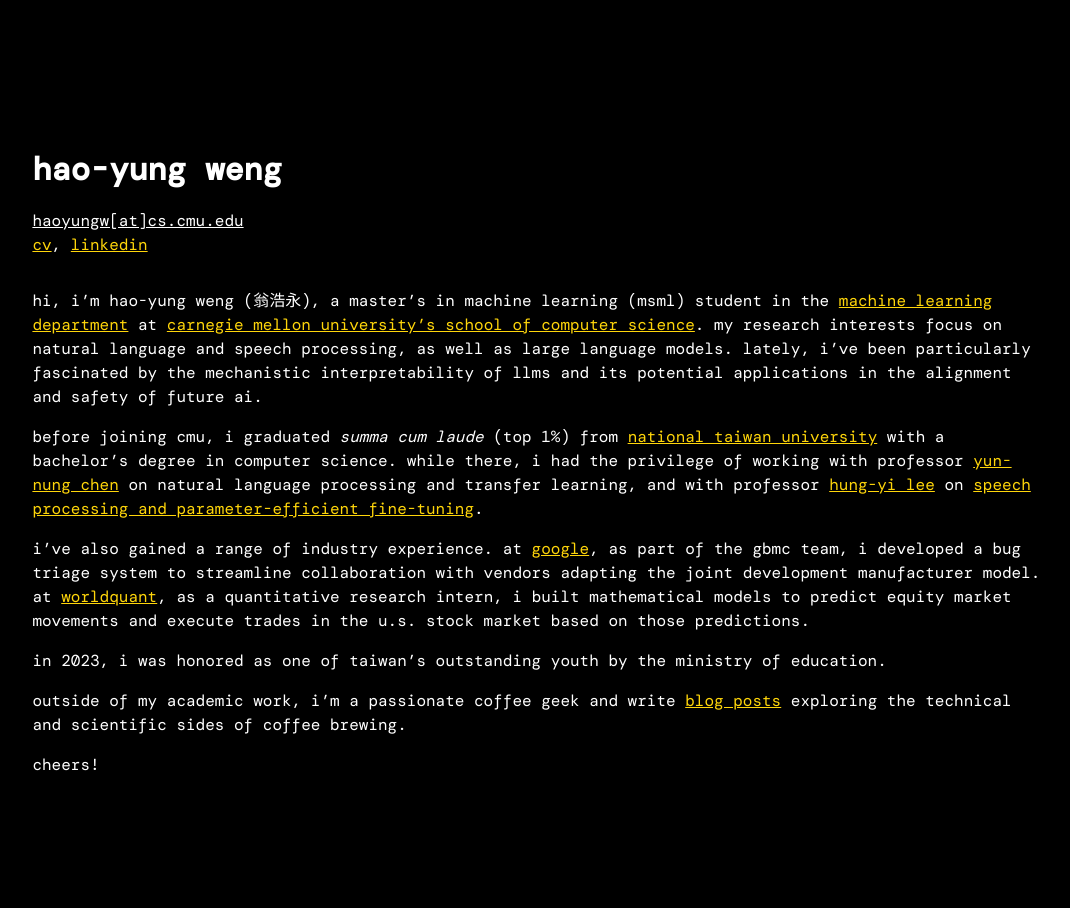
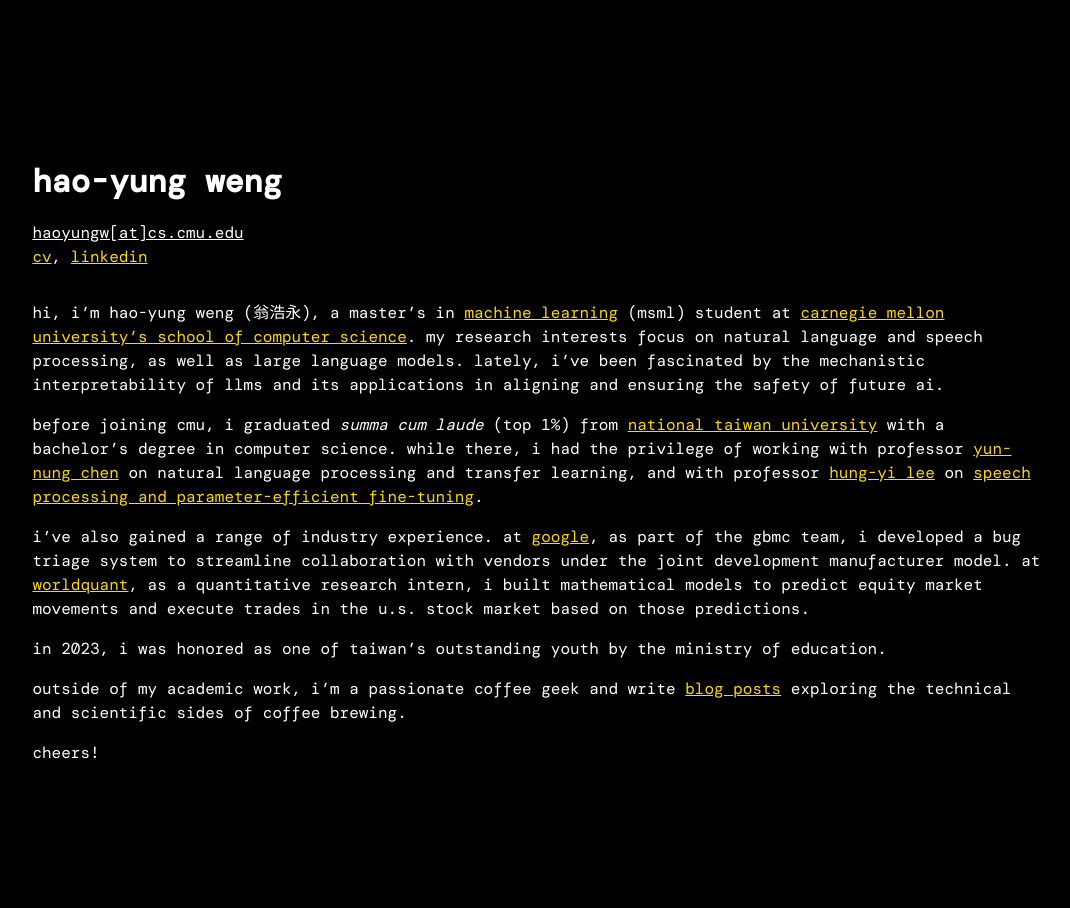
Before and after one commit to haoyungweng/haoyungweng.github.io, a Jekyll site: the page built from index.md, in a window 1280 px wide. Shown: the whole page, without its empty margins (102-1172 px from the left). Built offline with Jekyll 4.4.1, drawn with Linux system fonts in a browser that asks for light colours; some web fonts are replaced.

Commit message:
change website url and update about me

```diff
--- a/_config.yml
+++ b/_config.yml
@@ -1,9 +1,7 @@
 title: hao-yung weng
 email: haoyungw@cs.cmu.edu
-description: >-
-  hao-yung's personal website
 baseurl: ""
-url: "https://haoyungweng.me/"
+url: "https://haoyungweng.net/"
 github_username:  haoyungweng
 
 plugins:
--- a/index.md
+++ b/index.md
@@ -11,11 +11,11 @@ layout: home
 {: .links }
 [cv](assets/files/cv_20240917.pdf), [linkedin](https://www.linkedin.com/in/haoyungweng/)
 
-hi, i'm hao-yung weng (翁浩永), a master's in machine learning (msml) student in the [machine learning department](https://www.ml.cmu.edu/) at [carnegie mellon university's school of computer science](https://www.cs.cmu.edu/). my research interests focus on natural language and speech processing, as well as large language models. lately, i’ve been particularly fascinated by the mechanistic interpretability of llms and its potential applications in the alignment and safety of future ai.
+hi, i'm hao-yung weng (翁浩永), a master's in [machine learning](https://www.ml.cmu.edu/) (msml) student at [carnegie mellon university's school of computer science](https://www.cs.cmu.edu/). my research interests focus on natural language and speech processing, as well as large language models. lately, i’ve been fascinated by the mechanistic interpretability of llms and its applications in aligning and ensuring the safety of future ai.
 
 before joining cmu, i graduated *summa cum laude* (top 1%) from [national taiwan university](https://www.ntu.edu.tw/english/) with a bachelor's degree in computer science. while there, i had the privilege of working with professor [yun-nung chen](https://www.csie.ntu.edu.tw/~yvchen/) on natural language processing and transfer learning, and with professor [hung-yi lee](https://speech.ee.ntu.edu.tw/~hylee/index.php) on [speech processing and parameter-efficient fine-tuning](https://arxiv.org/abs/2401.02122).
 
-i've also gained a range of industry experience. at [google](https://about.google/), as part of the gbmc team, i developed a bug triage system to streamline collaboration with vendors adapting the joint development manufacturer model. at [worldquant](https://www.worldquant.com/), as a quantitative research intern, i built mathematical models to predict equity market movements and execute trades in the u.s. stock market based on those predictions.
+i've also gained a range of industry experience. at [google](https://about.google/), as part of the gbmc team, i developed a bug triage system to streamline collaboration with vendors under the joint development manufacturer model. at [worldquant](https://www.worldquant.com/), as a quantitative research intern, i built mathematical models to predict equity market movements and execute trades in the u.s. stock market based on those predictions.
 
 in 2023, i was honored as one of taiwan's outstanding youth by the ministry of education.
 
```
Also changed, not shown: other parts of index.md (+1 -1 lines).
